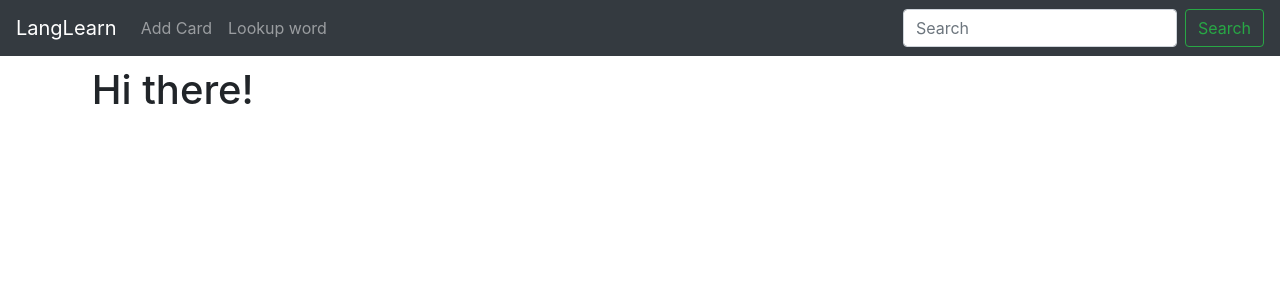
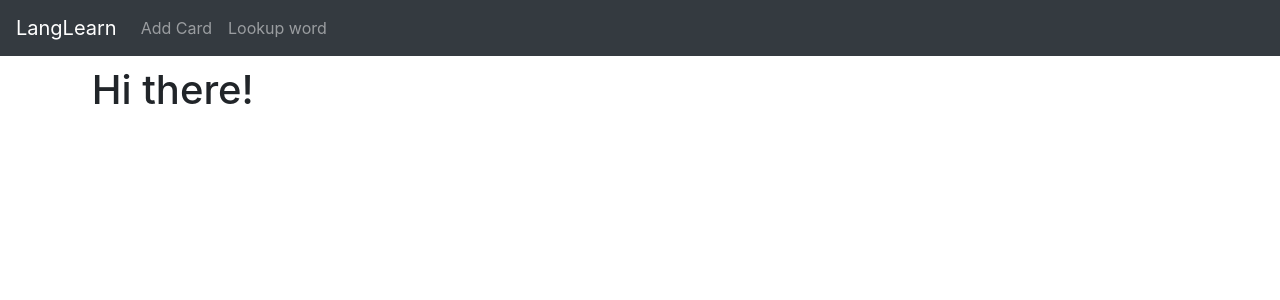
Before and after one commit to KyattPL/lang-learn-app, a React (Create React App) app in the folder frontend/: page / in a window 1280 px wide. Shown: the top 300 px of the page. Built offline with nearby package versions, Linux system fonts and the light colour scheme.

Commit message:
Fixes #5. Deleted the search input field

```diff
--- a/frontend/src/components/Header.jsx
+++ b/frontend/src/components/Header.jsx
@@ -1,8 +1,5 @@
 import Navbar from 'react-bootstrap/Navbar';
 import Nav from 'react-bootstrap/Nav';
-import Form from 'react-bootstrap/Form';
-import FormControl from 'react-bootstrap/FormControl';
-import Button from 'react-bootstrap/Button';
 
 import { Link } from 'react-router-dom';
 
@@ -16,10 +13,6 @@
                     <Nav.Link as={Link} to="/addCard">Add Card</Nav.Link>
                     <Nav.Link as={Link} to="/searchCard">Lookup word</Nav.Link>
                 </Nav>
-                <Form inline>
-                    <FormControl type="text" placeholder="Search" className="mr-sm-2" />
-                    <Button variant="outline-success">Search</Button>
-                </Form>
             </Navbar.Collapse>
         </Navbar>
     )
```
Also changed, not shown: 36 other files (tests, documents, lock files or other folders).
